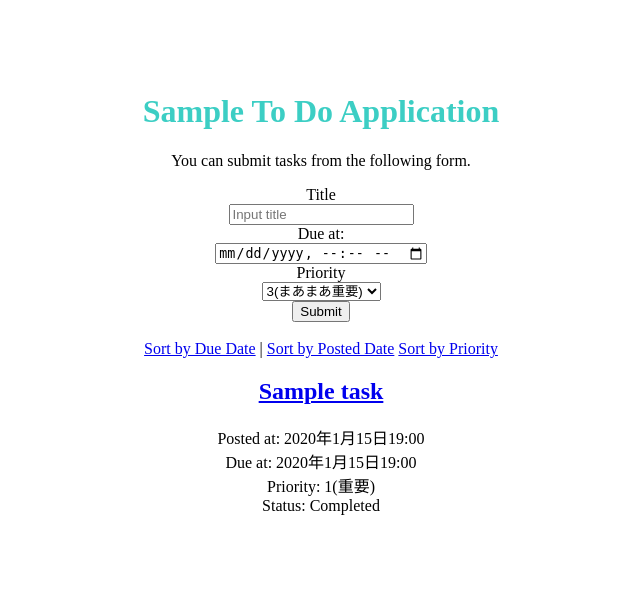
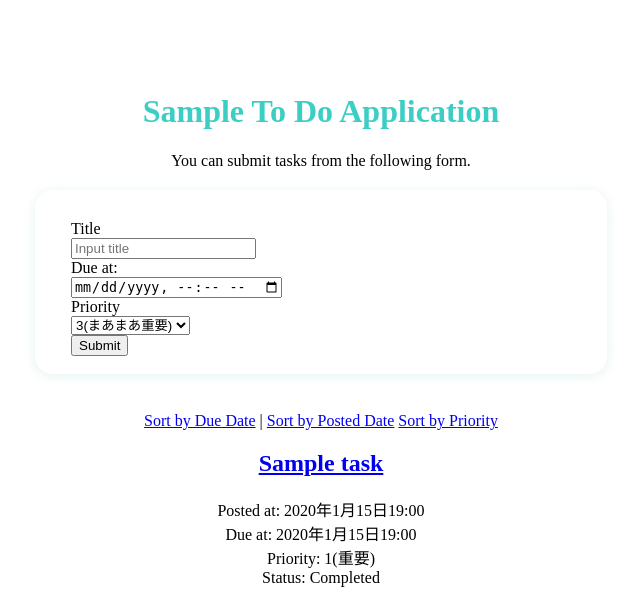
Before and after one commit to 1F102402563/django-test-exercise, a Django app: page / in a window 1280 px wide. Shown: the top 614 px of the page, without its empty margins (319-959 px from the left). Run offline with Django 5.2, Linux system fonts and the light colour scheme; tables that the repository leaves empty hold one stand-in row (values such as "Sample post").

Commit message:
フォームのcssを変えた

```diff
--- a/todo/static/todo/css1/index.css
+++ b/todo/static/todo/css1/index.css
@@ -14,3 +14,13 @@ h1{
     border-bottom: 3px, #3ccec4;
 
 }
+
+form {
+  background: #fff;
+  border-radius: 18px;
+  box-shadow: 0 2px 12px rgba(85,160,159,0.15);
+  max-width: 500px;
+  margin: 20px auto;
+  padding: 30px 36px 18px 36px;
+  text-align: left;
+}
```
